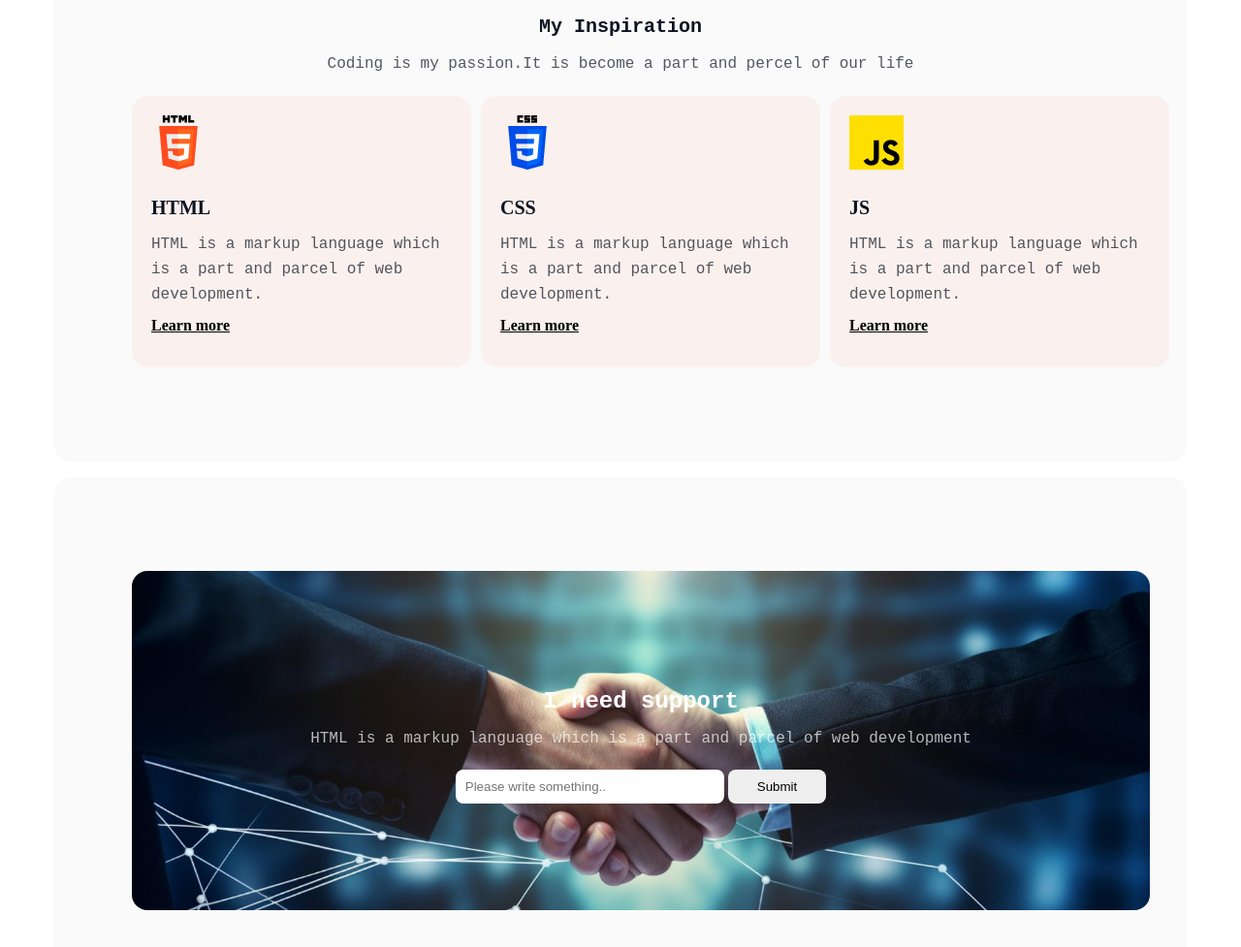
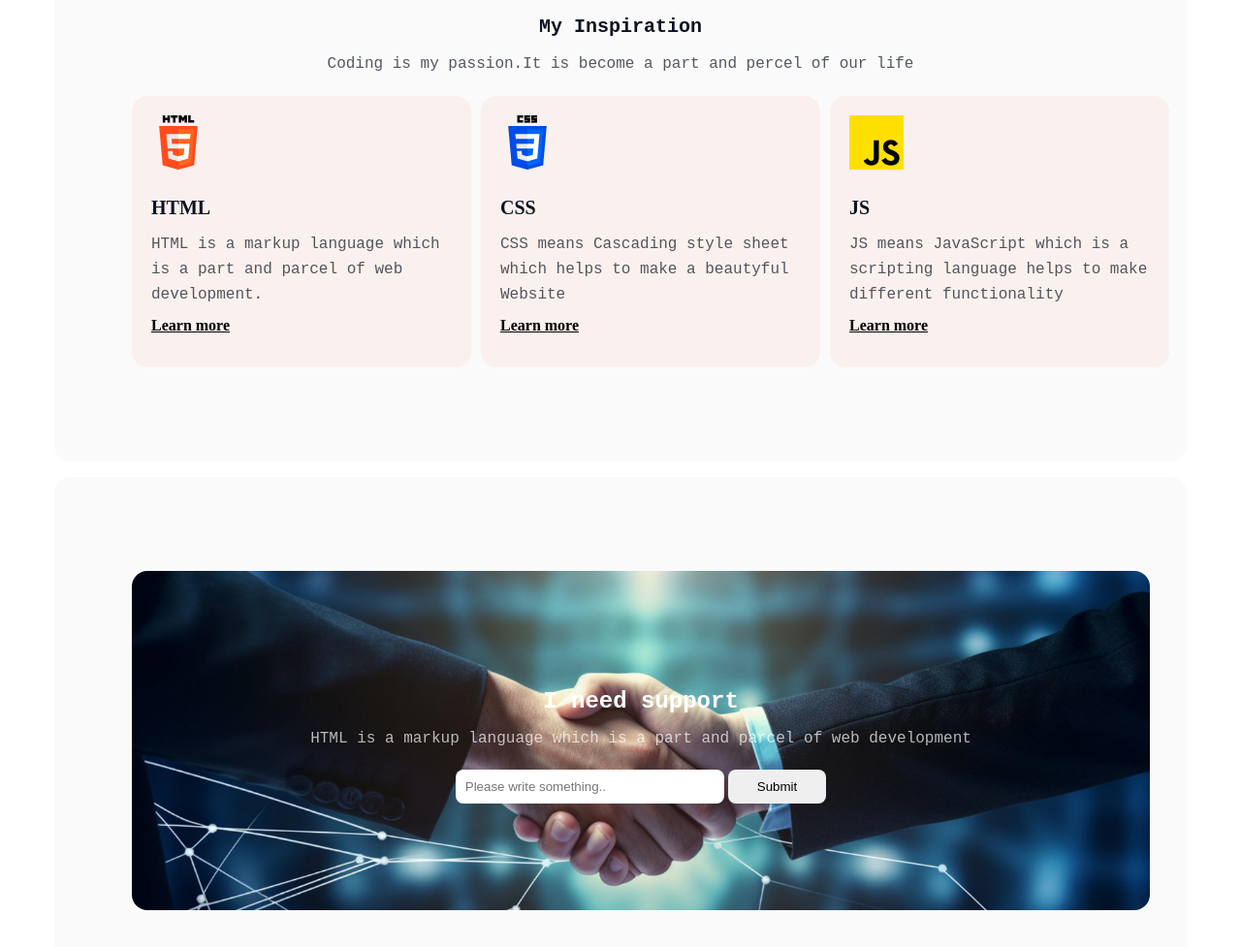
Before and after one commit to DepokChandraShil/firstAssignment, a plain HTML site: page index.html in a window 1280 px wide. Shown: the part 2395-3372 px from the top of the page at 97% size. Drawn offline with Linux system fonts and the light colour scheme; a web font is replaced by a local one.

Commit message:
fourth Commit

```diff
--- a/index.html
+++ b/index.html
@@ -4,7 +4,7 @@
   <meta charset="UTF-8">
   <meta name="viewport" content="width=device-width, initial-scale=1.0">
   <link rel="stylesheet" href="style/styles.css">
-  <title>Document</title>
+  <title>Assignment Submitted by Depok</title>
 </head>
 <body>
   <header>
@@ -97,7 +97,7 @@
             <div class="card-container">
               <img class="card-image" src="assets/css.png"/>
               <h1 class="card-header">CSS</h1>
-              <p class="card-para">HTML is a markup language which is a part and parcel of web development.</p>
+              <p class="card-para">CSS means Cascading style sheet which helps to make a beautyful Website </p>
               <a href="#" class="card-href">Learn more</a>
             </div>
           </div>
@@ -105,7 +105,7 @@
               <div class="card-container">
                 <img class="card-image" src="assets/js.png"/>
                 <h1 class="card-header">JS</h1>
-                <p class="card-para">HTML is a markup language which is a part and parcel of web development.</p>
+                <p class="card-para">JS means JavaScript which is a scripting language helps to make different functionality</p>
                 <a href="#" class="card-href">Learn more</a>
               </div>
           </div>
```
